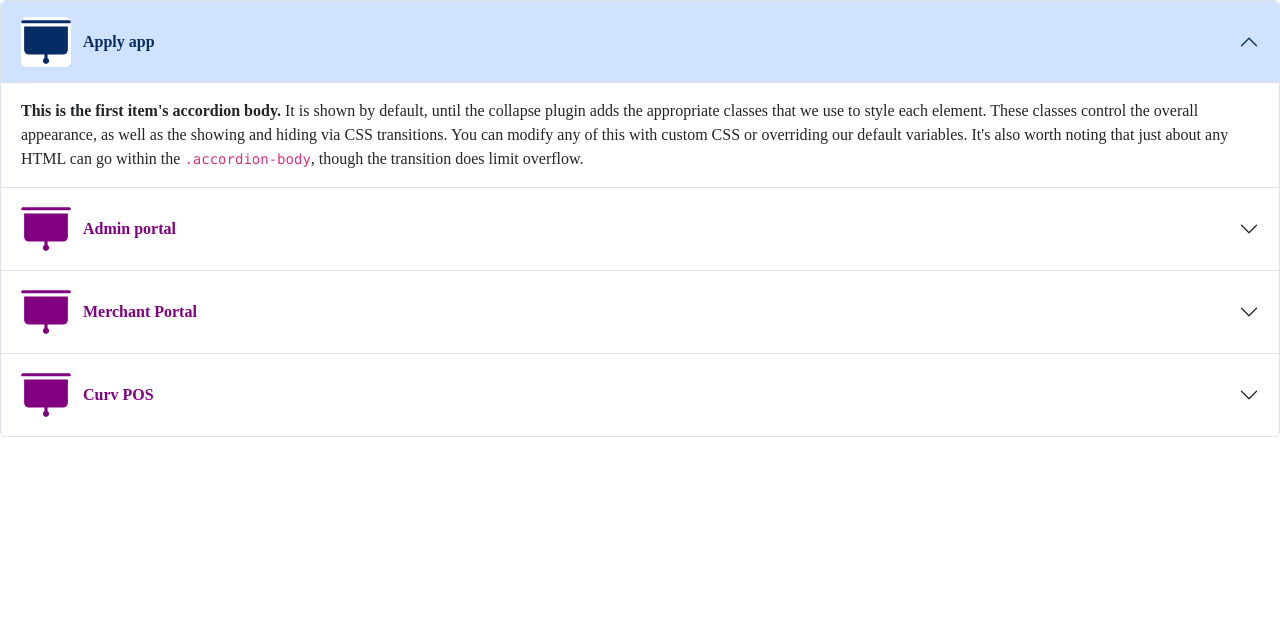
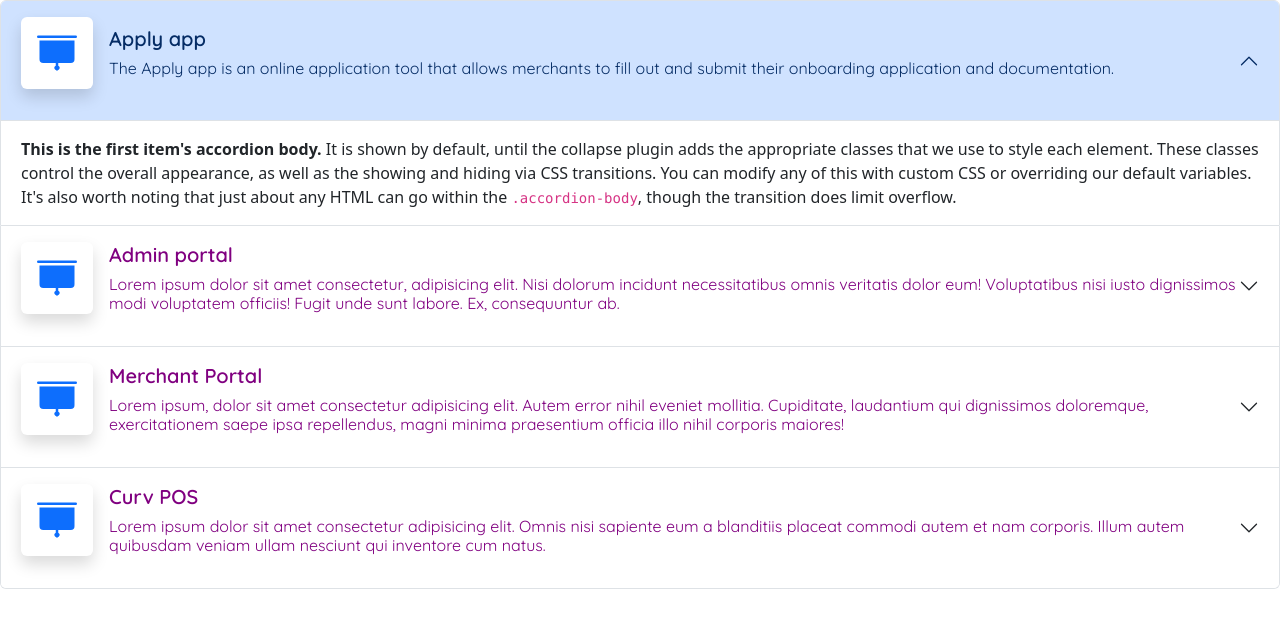
Before and after one commit to deyanp19/dashboard-Parc, a Next.js app: page /dashboard in a window 1280 px wide. Shown: the top 628 px of the page. Built offline with nearby package versions, Linux system fonts and the light colour scheme.

Commit message:
accordion finished; nice

```diff
--- a/src/components/accordion/Accordion.css
+++ b/src/components/accordion/Accordion.css
@@ -1,19 +1,21 @@
-
-#accordionPayarc {
-    font-family: "Qucksang","sans-sarif";
 
 
-}
 
  .accordion-header button {
-    font-family: "Qucksang","sans-sarif";
-    font-weight: 700;
+
+    font-family: 'Quicksand', sans-serif;
+
     color:purple;
 }
+.title-accordion {
+    font-weight: 700;
+}
+svg {
 
-svg {
-    size: 40px;
-    border-radius: 6px;
-    background-color: white;
+    margin: 0px !important;;
+}
+.icon-easel {
+    margin-right:1rem;
+    margin-bottom:1rem !important;
 
 }
--- a/src/components/accordion/Accordion.jsx
+++ b/src/components/accordion/Accordion.jsx
@@ -2,7 +2,7 @@
 
 
 export default function Accordion() {
- const easel3=<svg xmlns="http://www.w3.org/2000/svg" width="50" height="50" fill="currentColor" class="bi bi-easel3-fill" viewBox="0 0 16 16">
+ const easel3=<svg xmlns="http://www.w3.org/2000/svg" width="40" height="40" fill="currentColor" class="bi bi-easel3-fill" viewBox="0 0 16 16">
  <path d="M8.5 12v1.134a1 1 0 1 1-1 0V12h-5A1.5 1.5 0 0 1 1 10.5V3h14v7.5a1.5 1.5 0 0 1-1.5 1.5h-5Zm7-10a.5.5 0 0 0 0-1H.5a.5.5 0 0 0 0 1h15Z"/>
 </svg>
 
@@ -10,8 +10,14 @@
         <div className="accordion" id="accordionPayarc">
             <div className="accordion-item">
                     <h2 className="accordion-header">
-                        <button className="accordion-button" type="button" data-bs-toggle="collapse" data-bs-target="#collapseOne" aria-expanded="true" aria-controls="collapseOne">
-                        {easel3} Apply app
+                        <button className="accordion-button  gy-4" type="button" data-bs-toggle="collapse" data-bs-target="#collapseOne" aria-expanded="true" aria-controls="collapseOne">
+                            <div className="icon-easel shadow p-3 mb-5 bg-white rounded text-primary">{easel3}
+                            </div>
+                        <div>
+
+                        <h5 className="title-accordion">Apply app</h5>
+                        <p>The Apply app is an online application tool that allows merchants to fill out and submit their onboarding application and documentation.</p>
+                        </div>
                         </button>
                     </h2>
                 <div id="collapseOne" className="accordion-collapse collapse show" data-bs-parent="#accordionExample">
@@ -23,7 +29,13 @@
             <div className="accordion-item">
                 <h2 className="accordion-header">
                     <button className="accordion-button collapsed" type="button" data-bs-toggle="collapse" data-bs-target="#collapseTwo" aria-expanded="false" aria-controls="collapseTwo">
-                        {easel3} Admin portal
+                            <div className="icon-easel shadow p-3 mb-5 bg-white rounded text-primary">{easel3}
+                            </div>
+                        <div>
+
+                         <h5 className="title-accordion"> Admin portal</h5>
+                        <p>Lorem ipsum dolor sit amet consectetur, adipisicing elit. Nisi dolorum incidunt necessitatibus omnis veritatis dolor eum! Voluptatibus nisi iusto dignissimos modi voluptatem officiis! Fugit unde sunt labore. Ex, consequuntur ab.</p>
+                        </div>
                     </button>
                 </h2>
                 <div id="collapseTwo" className="accordion-collapse collapse" data-bs-parent="#accordionExample">
@@ -35,7 +47,13 @@
             <div className="accordion-item">
                 <h2 className="accordion-header">
                     <button className="accordion-button collapsed" type="button" data-bs-toggle="collapse" data-bs-target="#collapseThree" aria-expanded="false" aria-controls="collapseThree">
-                        {easel3} Merchant Portal
+                            <div className="icon-easel shadow p-3 mb-5 bg-white rounded text-primary">{easel3}
+                            </div>
+                        <div className="title-desctiption">
+
+                        <h5 className="title-accordion">Merchant Portal</h5>
+                        <p>Lorem ipsum, dolor sit amet consectetur adipisicing elit. Autem error nihil eveniet mollitia. Cupiditate, laudantium qui dignissimos doloremque, exercitationem saepe ipsa repellendus, magni minima praesentium officia illo nihil corporis maiores!</p>
+                        </div>
                     </button>
                 </h2>
                 <div id="collapseThree" className="accordion-collapse collapse" data-bs-parent="#accordionExample">
@@ -47,7 +65,15 @@
             <div className="accordion-item">
                 <h2 className="accordion-header">
                     <button className="accordion-button collapsed" type="button" data-bs-toggle="collapse" data-bs-target="#collapseThree" aria-expanded="false" aria-controls="collapseThree">
-                        {easel3} Curv POS
+                            <div className="icon-easel shadow p-3 mb-5 bg-white rounded text-primary">{easel3}
+                            </div>
+                        <div>
+
+                        <h5 className="title-accordion">Curv POS</h5>
+                        <p>
+                            Lorem ipsum dolor sit amet consectetur adipisicing elit. Omnis nisi sapiente eum a blanditiis placeat commodi autem et nam corporis. Illum autem quibusdam veniam ullam nesciunt qui inventore cum natus.
+                        </p>
+                        </div>
                     </button>
                 </h2>
                 <div id="collapseThree" className="accordion-collapse collapse" data-bs-parent="#accordionExample">
```
